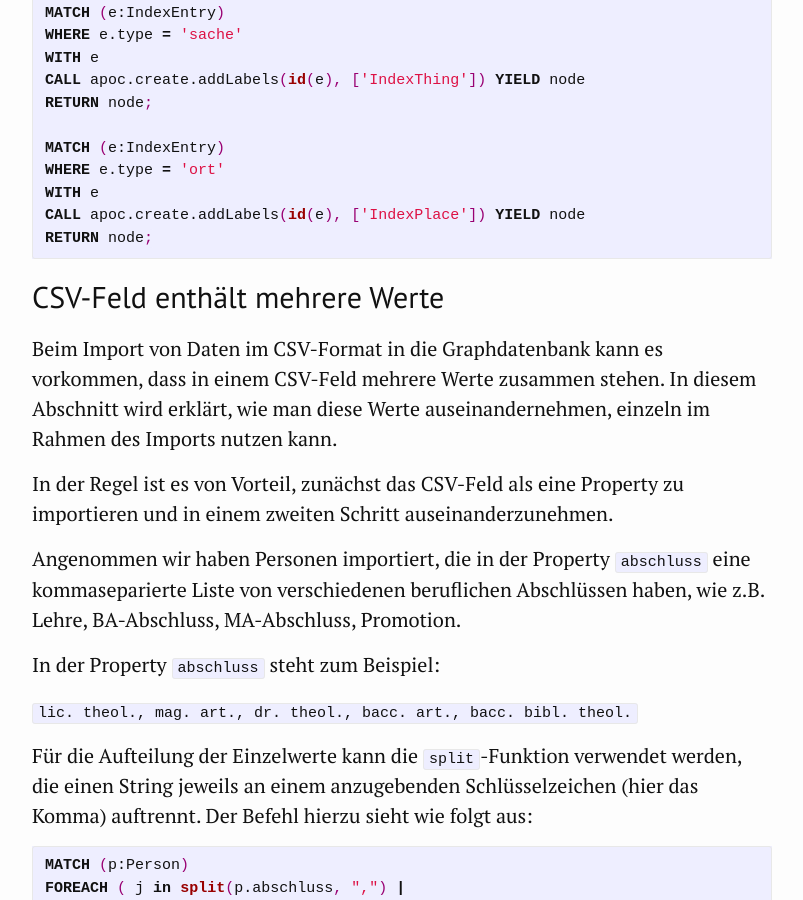
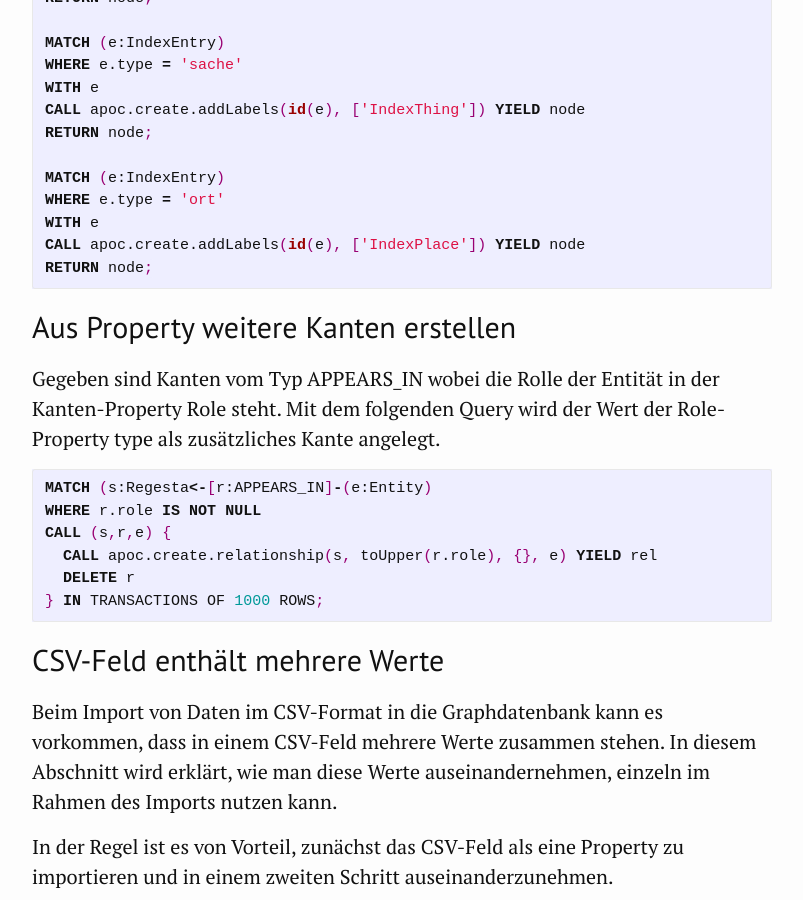
Before and after one commit to kuczera/Graphentechnologien, a Jekyll site: the page built from docs/95_Anhang.md, in a window 1280 px wide and 900 px high, scrolled down 10246 px. Shown: the whole window, without its empty margins (238-1041 px from the left). Built offline with Jekyll 4.4.1, drawn with Linux system fonts in a browser that asks for light colours; some of the changed text lies outside the part shown.

Commit message:
Update 95_Anhang.md

```diff
--- a/docs/95_Anhang.md
+++ b/docs/95_Anhang.md
@@ -389,6 +389,21 @@ WITH e
 CALL apoc.create.addLabels(id(e), ['IndexPlace']) YIELD node
 RETURN node;
 ~~~
+
+## Aus Property weitere Kanten erstellen
+
+Gegeben sind Kanten vom Typ APPEARS_IN wobei die Rolle der Entität in der Kanten-Property Role steht.
+Mit dem folgenden Query wird der Wert der Role-Property type als zusätzliches Kante angelegt.
+
+~~~cypher
+MATCH (s:Regesta<-[r:APPEARS_IN]-(e:Entity)
+WHERE r.role IS NOT NULL
+CALL (s,r,e) {
+  CALL apoc.create.relationship(s, toUpper(r.role), {}, e) YIELD rel
+  DELETE r
+} IN TRANSACTIONS OF 1000 ROWS;
+~~~
+
 
 
 ## CSV-Feld enthält mehrere Werte
```
